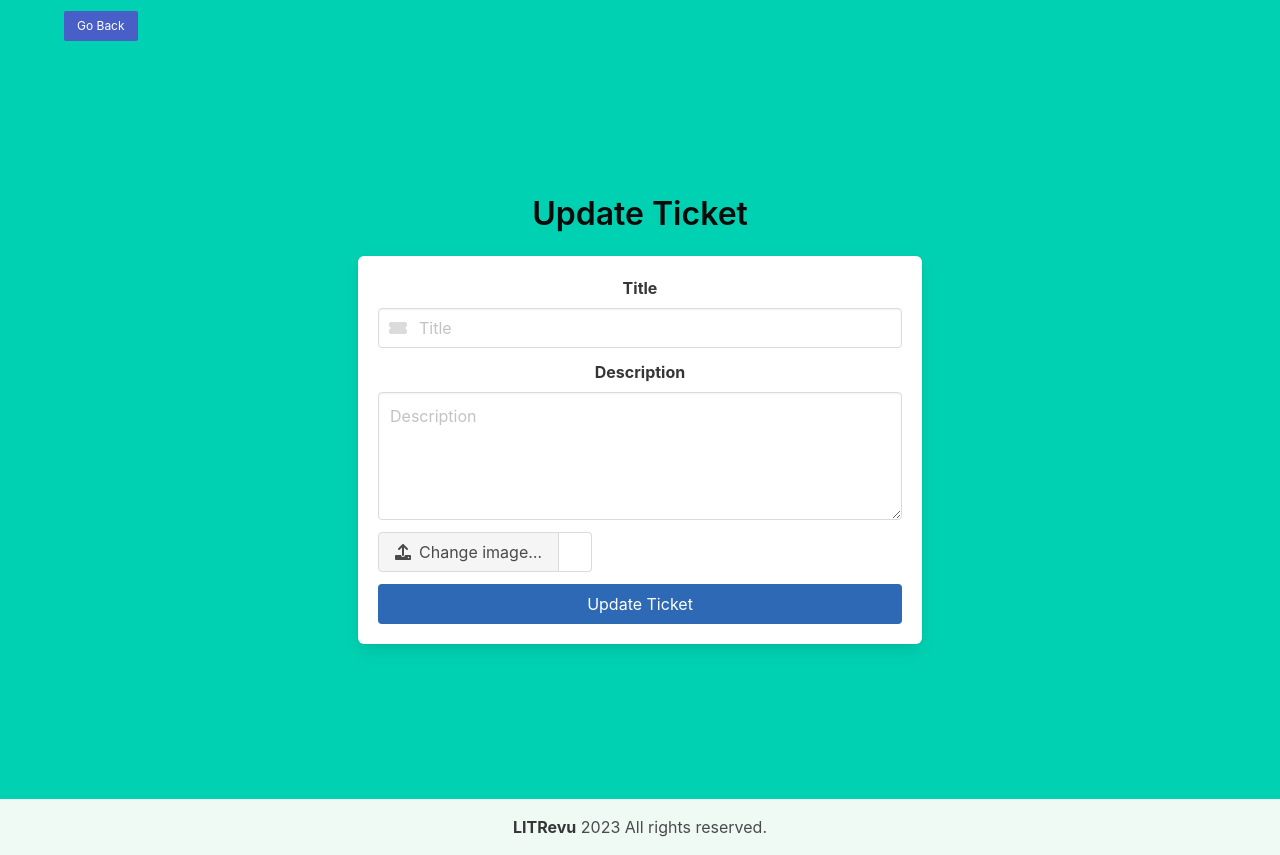
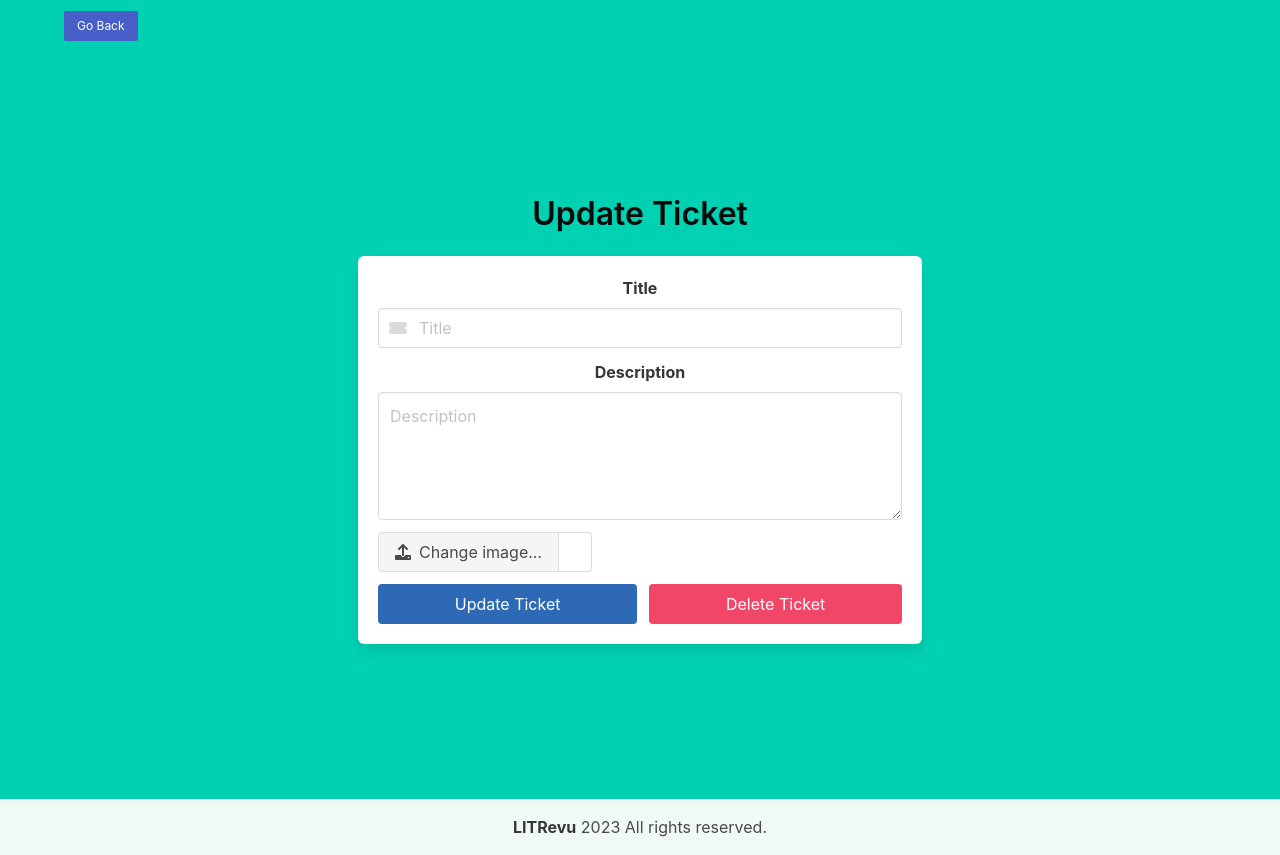
Before and after one commit to ErnestoAquino/LITRevu, a Django app: template litrevu/feed/templates/feed/ticket_update.html in a window 1280 px wide. Shown: the part 53-908 px from the top of the page. Run offline with Django 4.2, Linux system fonts and the light colour scheme; the template is opened without the code that fills it: values that come from a table or form of the project are taken from there, others are empty.

Commit message:
feat: add 'Delete Ticket' button to ticket_update.html

```diff
--- a/litrevu/feed/templates/feed/ticket_update.html
+++ b/litrevu/feed/templates/feed/ticket_update.html
@@ -62,6 +62,7 @@ Update Ticket
                             <div class="file has-name">
                                 <label class="file-label">
                                     <input class="file-input" type="file" name="{{ form.image.name }}" id="image-input">
+
                                     <span class="file-cta">
                                         <span class="file-icon">
                                             <i class="fas fa-upload"></i>
@@ -80,9 +81,15 @@ Update Ticket
                             {% endif %}
 
                             <div class="field is-grouped mt-3">
+
                                 <div class="control is-expanded">
                                     <button type="submit" class="button is-info is-fullwidth">Update Ticket</button>
                                 </div>
+
+                                <div class="control is-expanded">
+                                    <a href="{% url 'ticket-delete' pk=ticket.id %}" class="button is-danger is-fullwidth">Delete Ticket</a>
+                                </div>
+
                             </div>
                         </form>
                     </div>
```
